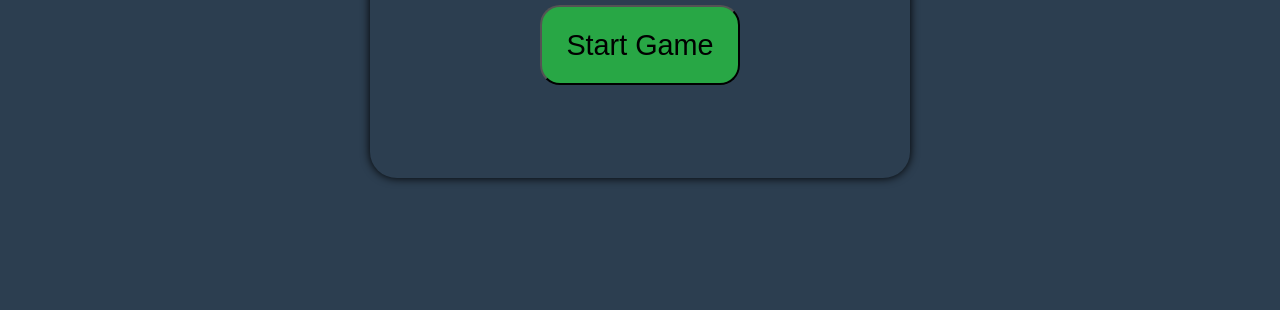
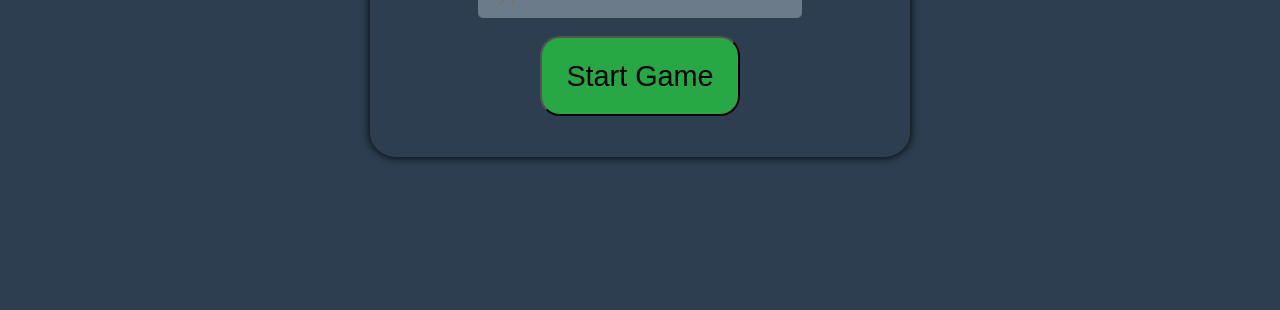
Before and after one commit to DeveHk/speed-typer-game, a website built with Vite: page index.html in a window 1280 px wide. Shown: the part 490-800 px from the top of the page. Built offline with nearby package versions, Linux system fonts and the light colour scheme.

Commit message:
project added

```diff
--- a/style.css
+++ b/style.css
@@ -242,12 +242,11 @@ transition: all 0.2s;
   align-items: center;
 }
 .game-card{
-  height: 60vh;
   max-width:500px;
   width: 70%;
   box-shadow: 0 0 10px black;
   border-radius: 5%;
-  padding: 20px;
+  padding: 30px 20px 50px 20px;
 }
 .game-title{
   font-size: 3rem;
```
